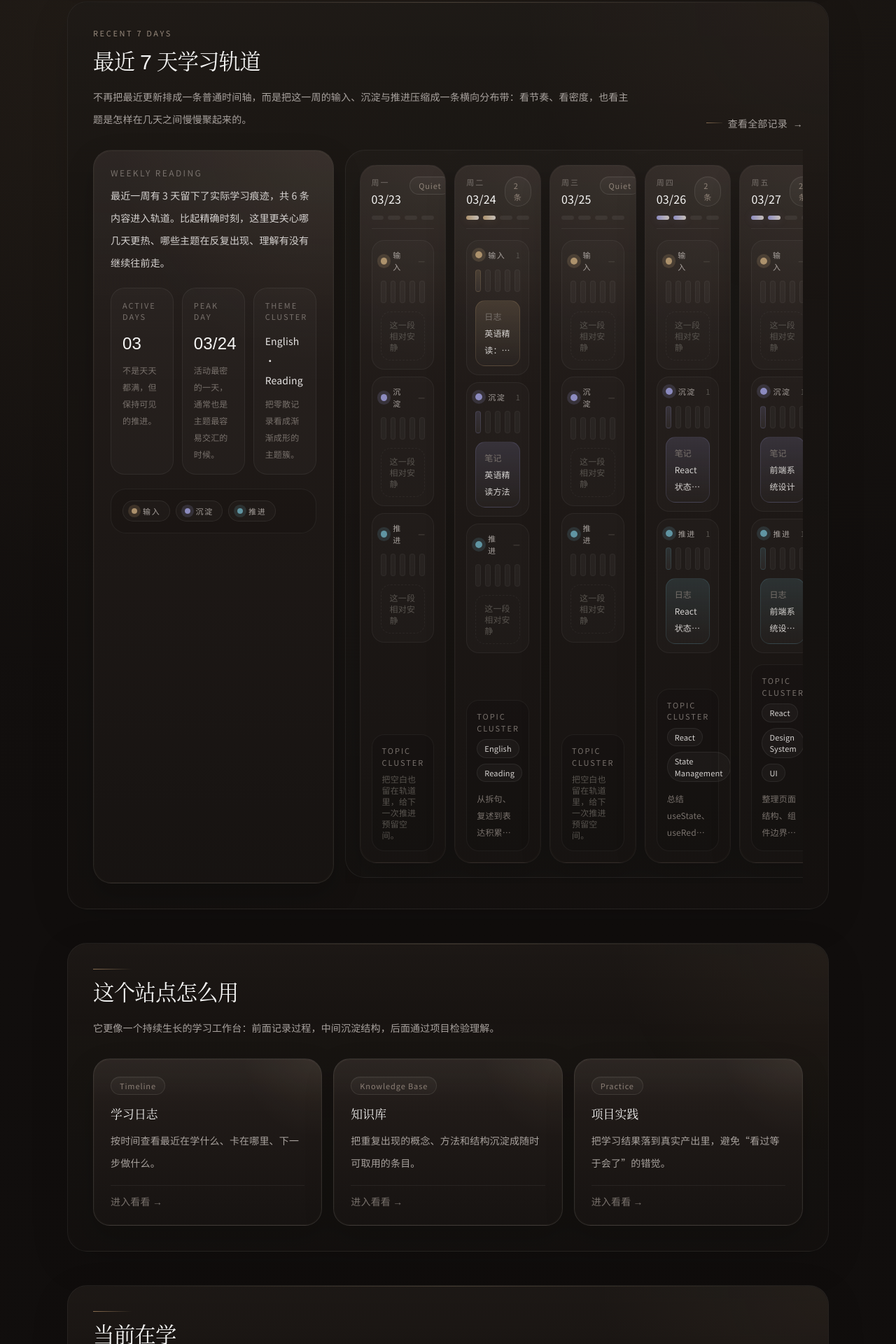
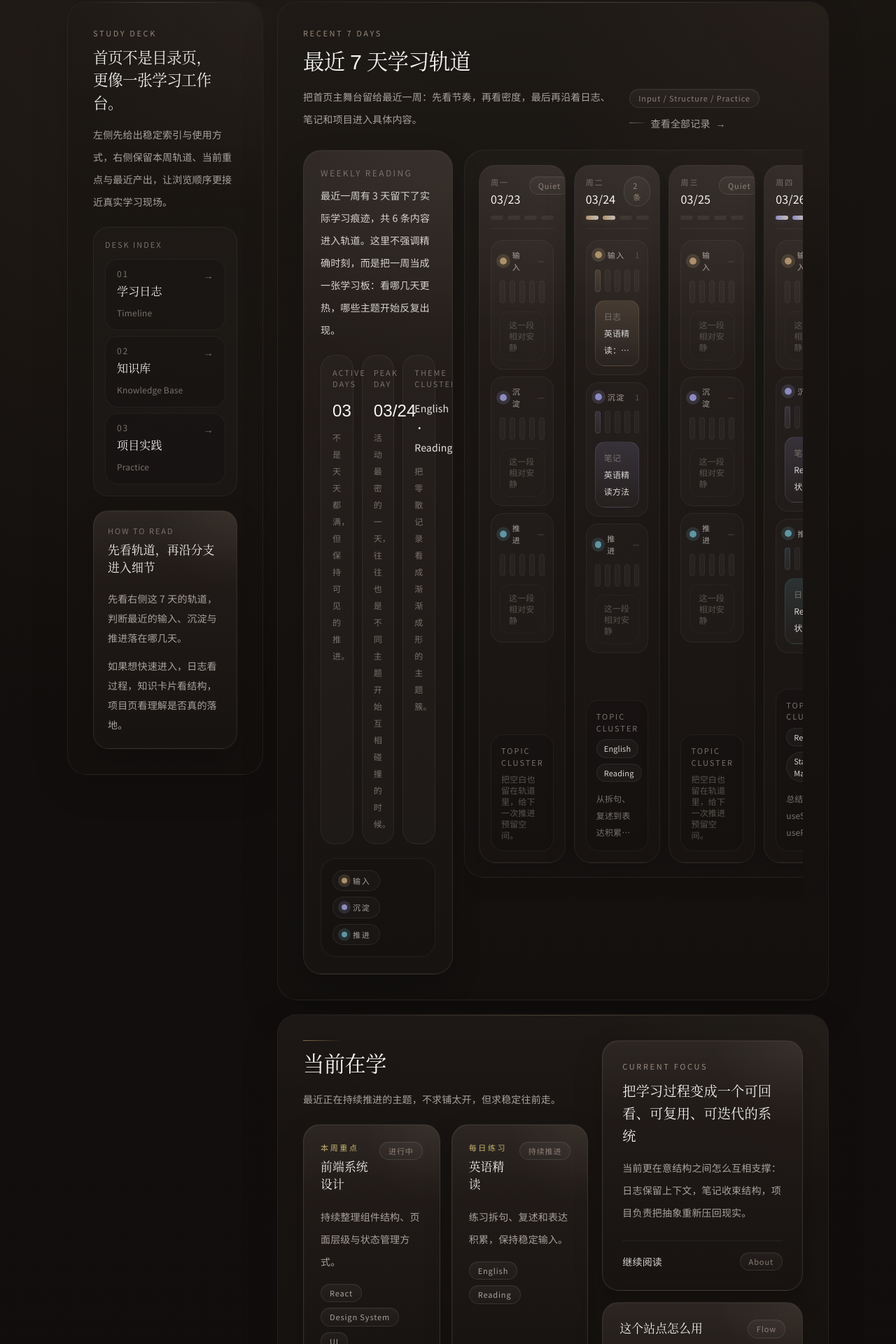
Before and after one commit to aqin1012-lyq/personal-learning-site, a Next.js app: page / in a window 1280 px wide. Shown: the part 840-2760 px from the top of the page at 70% size. Built offline with nearby package versions, Linux system fonts and the light colour scheme.

Commit message:
reframe homepage into a study deck layout

```diff
--- a/src/app/page.tsx
+++ b/src/app/page.tsx
@@ -101,80 +101,124 @@ export default function HomePage() {
               stats={stats}
             />
 
+            <div className="grid gap-5 xl:grid-cols-[280px_minmax(0,1fr)] xl:items-start">
+              <aside className="space-y-4 xl:sticky xl:top-24">
+                <section className="section-shell stagger-surface space-y-5">
+                  <div className="space-y-3">
+                    <p className="section-label">Study Deck</p>
+                    <h2 className="font-cjk text-[1.35rem] font-medium leading-[1.5] tracking-tight text-stone-100">
+                      首页不是目录页，
+                      <br />
+                      更像一张学习工作台。
+                    </h2>
+                    <p className="text-sm leading-8 text-stone-400">
+                      左侧先给出稳定索引与使用方式，右侧保留本周轨道、当前重点与最近产出，让浏览顺序更接近真实学习现场。
+                    </p>
+                  </div>
+
+                  <div className="space-y-3 rounded-[22px] border border-white/[0.06] bg-white/[0.02] p-4">
+                    <p className="text-[11px] uppercase tracking-[0.18em] text-stone-500">Desk Index</p>
+                    <div className="grid gap-2">
+                      {quickMap.map((item, index) => (
+                        <Link
+                          key={item.href}
+                          href={item.href}
+                          className="group flex items-start justify-between gap-3 rounded-[18px] border border-white/[0.05] bg-black/10 px-4 py-3 transition hover:-translate-y-0.5 hover:border-white/[0.1]"
+                        >
+                          <div className="space-y-1.5">
+                            <p className="text-xs uppercase tracking-[0.16em] text-stone-500">0{index + 1}</p>
+                            <h3 className="font-cjk text-[1rem] font-medium text-stone-100">{item.title}</h3>
+                            <p className="text-xs leading-6 text-stone-500">{item.badge}</p>
+                          </div>
+                          <span className="text-sm text-stone-500 transition group-hover:text-stone-300">→</span>
+                        </Link>
+                      ))}
+                    </div>
+                  </div>
+
+                  <InteractiveSurface className="surface-card rounded-[22px] p-5">
+                    <div className="relative space-y-4">
+                      <div className="space-y-2">
+                        <p className="text-[11px] uppercase tracking-[0.18em] text-stone-500">How to Read</p>
+                        <h3 className="font-cjk text-[1.05rem] font-medium text-stone-100">先看轨道，再沿分支进入细节</h3>
+                      </div>
+                      <div className="space-y-3 text-sm leading-7 text-stone-400">
+                        <p>先看右侧这 7 天的轨道，判断最近的输入、沉淀与推进落在哪几天。</p>
+                        <p>如果想快速进入，日志看过程，知识卡片看结构，项目页看理解是否真的落地。</p>
+                      </div>
+                    </div>
+                  </InteractiveSurface>
+                </section>
+              </aside>
+
+              <div className="space-y-5">
                 <TimelinePreview items={timelineItems} />
 
                 <section className="section-shell stagger-surface">
-              <SectionHeader
-                title="这个站点怎么用"
-                description="它更像一个持续生长的学习工作台：前面记录过程，中间沉淀结构，后面通过项目检验理解。"
-              />
-              <div className="grid gap-4 md:grid-cols-3">
-                {quickMap.map((item) => (
-                  <InteractiveSurface key={item.href} className="surface-card surface-card-hover block rounded-[24px]">
-                    <Link href={item.href} className="group block p-5 md:p-6">
-                      <div className="relative space-y-4">
-                        <span className="pill-tag inline-flex">{item.badge}</span>
-                        <div className="space-y-2">
-                          <h3 className="font-cjk text-[1.05rem] font-medium text-stone-100">{item.title}</h3>
-                          <p className="text-sm leading-8 text-stone-400">{item.description}</p>
-                        </div>
-                        <div className="border-t border-white/[0.06] pt-3">
-                          <p className="text-sm text-stone-500 transition group-hover:text-stone-300">进入看看 →</p>
+                  <div className="grid gap-5 xl:grid-cols-[1.35fr_0.95fr]">
+                    <div className="space-y-5">
+                      <SectionHeader title="当前在学" description="最近正在持续推进的主题，不求铺太开，但求稳定往前走。" />
+                      <div className="grid gap-4 md:grid-cols-2">
+                        {currentLearning.map((item) => (
+                          <CurrentLearningCard key={item.id} item={item} />
+                        ))}
                       </div>
                     </div>
-                    </Link>
+                    <div className="grid gap-4 content-start">
+                      <FeaturePanel
+                        eyebrow="Current Focus"
+                        title="把学习过程变成一个可回看、可复用、可迭代的系统"
+                        description="当前更在意结构之间怎么互相支撑：日志保留上下文，笔记收束结构，项目负责把抽象重新压回现实。"
+                        href="/about"
+                      />
+                      <InteractiveSurface className="surface-card rounded-[24px] p-5 md:p-6">
+                        <div className="relative space-y-4">
+                          <div className="flex items-center justify-between gap-3">
+                            <h3 className="font-cjk text-[1.05rem] font-medium text-stone-100">这个站点怎么用</h3>
+                            <span className="pill-tag">Flow</span>
+                          </div>
+                          <p className="text-sm leading-8 text-stone-400">
+                            它不是把内容平铺出来给人“逛”，而是按学习流动来组织：前面记录过程，中间沉淀结构，后面用项目检验理解。
+                          </p>
+                          <div className="grid gap-2 border-t border-white/[0.06] pt-4 text-sm text-stone-500">
+                            <p>01. 最近发生了什么 → 看日志与轨道</p>
+                            <p>02. 其中哪些值得留下 → 看知识卡片</p>
+                            <p>03. 理解是否站得住 → 看项目实践</p>
+                          </div>
+                        </div>
                       </InteractiveSurface>
+                    </div>
+                  </div>
+                </section>
+
+                <section className="grid gap-5 xl:grid-cols-[1.28fr_0.92fr]">
+                  <section className="section-shell stagger-surface overflow-hidden">
+                    <SectionHeader title="最近留下的内容" description="最新更新的学习日志，保留过程而不是只展示结论。" actionLabel="查看全部" actionHref="/logs" />
+                    <div className="grid gap-4">
+                      {featuredLogs.map((item) => (
+                        <LogCard key={item.id} item={item} />
+                      ))}
+                    </div>
+                  </section>
+
+                  <div className="grid gap-5">
+                    <section className="section-shell stagger-surface">
+                      <SectionHeader title="快速复习入口" description="如果不想从长文开始，可以先看最近整理出来的知识卡片。" actionLabel="进入知识库" actionHref="/notes" />
+                      <div className="grid gap-3">
+                        {featuredNotes.slice(0, 2).map((item) => (
+                          <NoteCard key={item.id} item={item} compact />
                         ))}
                       </div>
                     </section>
 
                     <section className="section-shell stagger-surface">
-            <SectionHeader title="当前在学" description="最近正在持续推进的主题，不求铺太开，但求稳定往前走。" />
-            <div className="grid gap-4 xl:grid-cols-[1.55fr_0.95fr]">
-              <div className="grid gap-4 md:grid-cols-2 xl:grid-cols-2">
-                {currentLearning.map((item) => (
-                  <CurrentLearningCard key={item.id} item={item} />
+                      <SectionHeader title="项目 / 实践" description="学习不是收藏信息，而是用真实产出来检验理解。" actionLabel="查看项目" actionHref="/projects" />
+                      <div className="grid gap-4">
+                        {featuredProjects.map((item) => (
+                          <ProjectCard key={item.id} item={item} />
                         ))}
                       </div>
-              <FeaturePanel
-                eyebrow="Current Focus"
-                title="把学习过程变成一个可回看、可复用、可迭代的系统"
-                description="当前优化方向不是拼命堆内容，而是把页面结构、内容类型与视觉节奏统一起来，让记录、提炼、复习之间形成自然流动。"
-                href="/about"
-              />
-            </div>
                     </section>
-
-          <section className="section-shell stagger-surface overflow-hidden">
-            <SectionHeader title="最近留下的内容" description="最新更新的学习日志，保留过程而不是只展示结论。" actionLabel="查看全部" actionHref="/logs" />
-            <div className="grid gap-4 xl:grid-cols-[1.35fr_0.95fr]">
-              <div className="grid gap-4">
-                {featuredLogs.map((item) => (
-                  <LogCard key={item.id} item={item} />
-                ))}
-              </div>
-              <div className="grid gap-4">
-                <InteractiveSurface className="surface-card block rounded-[24px]">
-                  <div className="relative p-5 md:p-6">
-                    <div className="space-y-4">
-                      <div className="flex items-center justify-between gap-3">
-                        <h3 className="font-cjk text-[1.05rem] font-medium text-stone-100">快速复习入口</h3>
-                        <span className="pill-tag">Review</span>
-                      </div>
-                      <p className="text-sm leading-8 text-stone-400">
-                        如果不想从长文开始，可以先看最近整理出来的知识卡片，再决定是否回到完整日志查看上下文。
-                      </p>
-                      <div className="border-t border-white/[0.06] pt-4">
-                        <div className="grid gap-3">
-                        {featuredNotes.slice(0, 2).map((item) => (
-                          <NoteCard key={item.id} item={item} compact />
-                        ))}
-                        </div>
-                      </div>
-                    </div>
-                  </div>
-                </InteractiveSurface>
-              </div>
                   </div>
                 </section>
 
@@ -183,15 +227,6 @@ export default function HomePage() {
                   <div className="grid gap-4 md:grid-cols-2 xl:grid-cols-3">
                     {featuredNotes.map((item) => (
                       <NoteCard key={item.id} item={item} />
-              ))}
-            </div>
-          </section>
-
-          <section className="section-shell stagger-surface">
-            <SectionHeader title="项目 / 实践" description="学习不是收藏信息，而是用真实产出来检验理解。" actionLabel="查看项目" actionHref="/projects" />
-            <div className="grid gap-4 md:grid-cols-2">
-              {featuredProjects.map((item) => (
-                <ProjectCard key={item.id} item={item} />
                     ))}
                   </div>
                 </section>
@@ -212,6 +247,8 @@ export default function HomePage() {
                     </div>
                   </div>
                 </section>
+              </div>
+            </div>
           </SiteContainer>
         </HomeMotion>
       </main>
--- a/src/components/home/TimelinePreview.tsx
+++ b/src/components/home/TimelinePreview.tsx
@@ -151,22 +151,25 @@ export function TimelinePreview({ items }: { items: TimelineEntry[] }) {
               最近 7 天学习轨道
             </h2>
             <p className="max-w-3xl text-sm leading-8 text-stone-400">
-              不再把最近更新排成一条普通时间轴，而是把这一周的输入、沉淀与推进压缩成一条横向分布带：看节奏、看密度，也看主题是怎样在几天之间慢慢聚起来的。
+              把首页主舞台留给最近一周：先看节奏，再看密度，最后再沿着日志、笔记和项目进入具体内容。
             </p>
           </div>
-          <Link href="/logs" className="refined-link">
-            <span>查看全部记录</span>
-            <span aria-hidden>→</span>
-          </Link>
+          <div className="flex flex-wrap items-center gap-3">
+            <span className="pill-tag">Input / Structure / Practice</span>
+            <Link href="/logs" className="refined-link">
+              <span>查看全部记录</span>
+              <span aria-hidden>→</span>
+            </Link>
+          </div>
         </div>
 
-        <div className="grid gap-4 xl:grid-cols-[1.05fr_2fr]">
+        <div className="grid gap-4 xl:grid-cols-[0.92fr_2.08fr]">
           <InteractiveSurface className="surface-card rounded-[26px] p-5 md:p-6">
             <div className="relative space-y-5">
               <div className="space-y-2">
                 <p className="text-xs uppercase tracking-[0.2em] text-stone-500">Weekly Reading</p>
                 <p className="max-w-md text-sm leading-8 text-stone-300">
-                  最近一周有 {activeDays} 天留下了实际学习痕迹，共 {totalEntries} 条内容进入轨道。比起精确时刻，这里更关心哪几天更热、哪些主题在反复出现、理解有没有继续往前走。
+                  最近一周有 {activeDays} 天留下了实际学习痕迹，共 {totalEntries} 条内容进入轨道。这里不强调精确时刻，而是把一周当成一张学习板：看哪几天更热，哪些主题开始反复出现。
                 </p>
               </div>
 
@@ -179,7 +182,7 @@ export function TimelinePreview({ items }: { items: TimelineEntry[] }) {
                 <div className="rounded-[20px] border border-white/[0.06] bg-white/[0.025] p-4">
                   <p className="text-[11px] uppercase tracking-[0.18em] text-stone-500">Peak Day</p>
                   <p className="mt-3 font-cjk text-[1.5rem] text-stone-100">{peakDay?.label ?? '--'}</p>
-                  <p className="mt-2 text-xs leading-6 text-stone-500">活动最密的一天，通常也是主题最容易交汇的时候。</p>
+                  <p className="mt-2 text-xs leading-6 text-stone-500">活动最密的一天，往往也是不同主题开始互相碰撞的时候。</p>
                 </div>
                 <div className="rounded-[20px] border border-white/[0.06] bg-white/[0.025] p-4">
                   <p className="text-[11px] uppercase tracking-[0.18em] text-stone-500">Theme Cluster</p>
```
Lines whose indentation alone changed are shown as unchanged.
